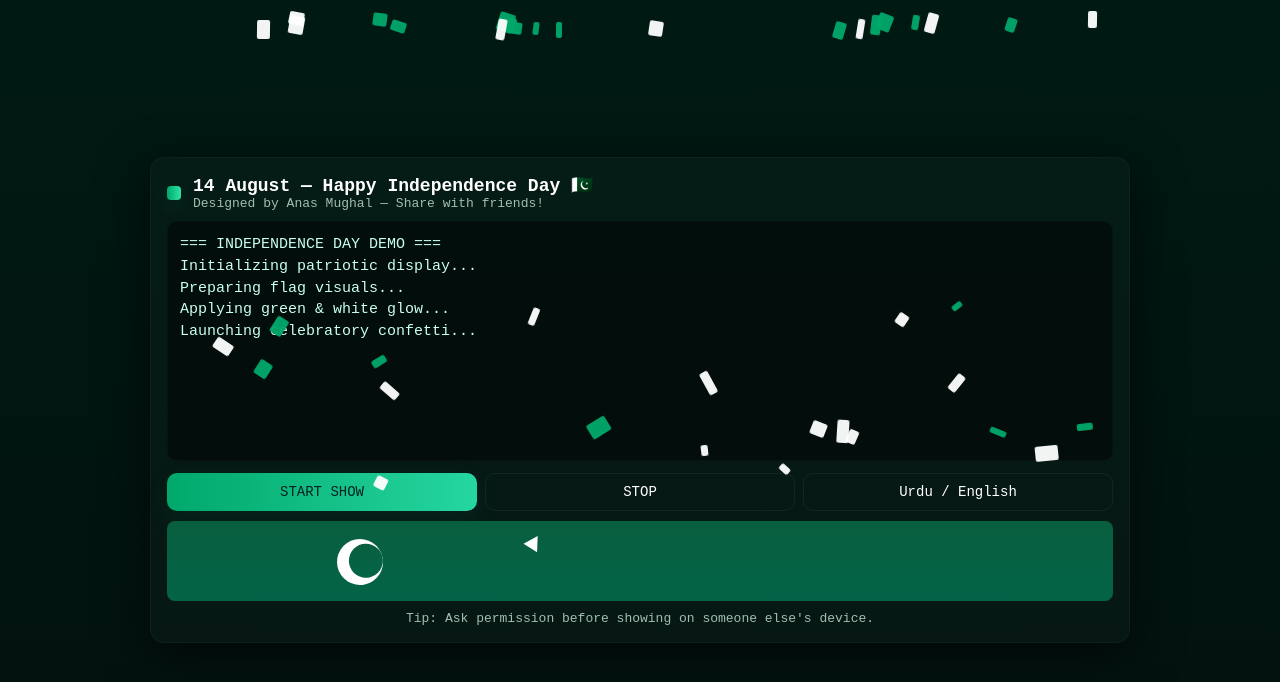
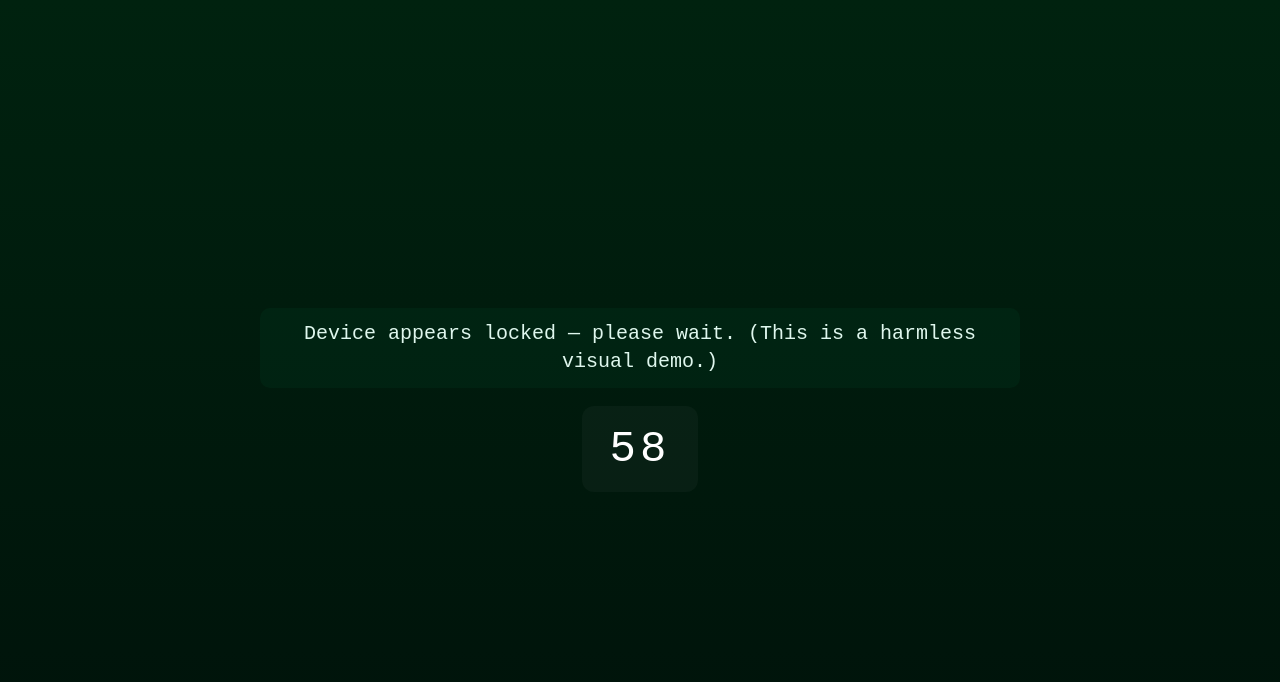
Before and after one commit to anas12mughal14-ux/My-website, a plain HTML site: page index.html in a window 1280 px wide. Both pictures are taken after a click on the button "START SHOW". Drawn offline with Linux system fonts and the light colour scheme.

Commit message:
Add files via upload

```diff
--- a/index.html
+++ b/index.html
@@ -3,7 +3,7 @@
 <head>
 <meta charset="utf-8" />
 <meta name="viewport" content="width=device-width,initial-scale=1" />
-<title>14 August — Happy Independence Day 🇵🇰</title>
+<title>14 August — Full-screen Prank (Safe)</title>
 <style>
   :root{
     --bg1:#001913; --bg2:#03120f; --accent:#00a86b; --white:#fff;
@@ -12,40 +12,49 @@
   *{box-sizing:border-box}
   html,body{height:100%;margin:0;font-family:var(--mono);background:linear-gradient(180deg,var(--bg1),var(--bg2));color:var(--white);-webkit-font-smoothing:antialiased}
   .wrap{min-height:100%;display:flex;align-items:center;justify-content:center;padding:18px}
-  .card{width:100%;max-width:980px;background:rgba(255,255,255,0.02);border-radius:14px;padding:16px;box-shadow:0 14px 50px rgba(0,0,0,0.6);border:1px solid rgba(255,255,255,0.03)}
+  .card{width:100%;max-width:980px;background:rgba(255,255,255,0.02);border-radius:12px;padding:14px;box-shadow:0 12px 40px rgba(0,0,0,0.6);border:1px solid rgba(255,255,255,0.02)}
   header{display:flex;gap:12px;align-items:center;margin-bottom:10px}
-  .dot{width:14px;height:14px;border-radius:4px;background:linear-gradient(90deg,var(--accent),#2fe4a6);box-shadow:0 6px 18px rgba(0,168,107,0.15)}
+  .dot{width:12px;height:12px;border-radius:3px;background:linear-gradient(90deg,var(--accent),#2fe4a6)}
   h1{margin:0;font-size:18px}
   p.sub{margin:0;color:var(--muted);font-size:13px}
-  .terminal{background:rgba(1,4,6,0.55);border-radius:10px;padding:12px;color:#c9fff0;min-height:240px;max-height:60vh;overflow:auto;border:1px solid rgba(255,255,255,0.02)}
+  .terminal{background:rgba(1,4,6,0.55);border-radius:10px;padding:12px;color:#c9fff0;min-height:200px;max-height:60vh;overflow:auto;border:1px solid rgba(255,255,255,0.02)}
   .line{white-space:pre-wrap;font-size:15px;line-height:1.45}
-  .controls{display:flex;gap:8px;flex-wrap:wrap;margin-top:12px;justify-content:center}
-  button{flex:1 1 140px;min-width:120px;padding:10px;border-radius:10px;border:1px solid rgba(255,255,255,0.06);background:transparent;color:var(--white);font-family:var(--mono);font-size:14px;cursor:pointer}
-  button.primary{background:linear-gradient(90deg,var(--accent),#26d6a0);border:none;color:#022;box-shadow:0 8px 24px rgba(0,168,107,0.09)}
-  .flagMini{height:80px;border-radius:8px;background:linear-gradient(180deg,#085f3f,#046447);position:relative;margin-top:10px}
+  .controls{display:flex;gap:10px;flex-wrap:wrap;margin-top:12px;justify-content:center}
+  button{flex:1 1 120px;min-width:110px;padding:10px;border-radius:10px;border:1px solid rgba(255,255,255,0.06);background:transparent;color:var(--white);font-family:var(--mono);font-size:14px;cursor:pointer}
+  button.primary{background:linear-gradient(90deg,var(--accent),#26d6a0);border:none;color:#022}
+  .flagMini{height:72px;border-radius:8px;background:linear-gradient(180deg,#085f3f,#046447);position:relative;margin-top:10px}
   .cres{position:absolute;left:18%;top:22%;width:46px;height:46px;border-radius:50%;background:var(--white);transform:rotate(-12deg)}
   .cres::after{content:"";position:absolute;left:12px;top:6px;width:34px;height:34px;border-radius:50%;background:linear-gradient(180deg,#085f3f,#046447)}
   .starMini{position:absolute;left:38%;top:18%;width:0;height:0;border-left:8px solid transparent;border-right:8px solid transparent;border-bottom:14px solid var(--white);transform:rotate(32deg)}
-  .big-banner{margin-top:12px;padding:14px;border-radius:10px;text-align:center;font-weight:700;font-size:18px;color:#012b1f;background:linear-gradient(90deg,#bfffe8,#e8fff9);box-shadow:0 8px 24px rgba(0,168,107,0.06)}
-  footer{margin-top:10px;color:var(--muted);font-size:13px;text-align:center}
-  .confetti{position:fixed;left:0;top:0;width:100%;height:100%;pointer-events:none;z-index:9999}
-  @media (max-width:420px){ .terminal{min-height:200px} h1{font-size:16px} .controls{gap:6px} }
+  .big-banner{margin-top:12px;padding:14px;border-radius:10px;text-align:center;font-weight:700;font-size:18px;color:#012b1f;background:linear-gradient(90deg,#bfffe8,#e8fff9)}
+  footer{margin-top:12px;color:var(--muted);font-size:12px;text-align:center}
+  /* FULLSCREEN OVERLAY */
+  #prankOverlay{
+    position:fixed; inset:0; background:linear-gradient(180deg,#00220f,#00120a); z-index:99999;
+    display:flex;align-items:center;justify-content:center;flex-direction:column; gap:18px;
+    color:var(--white); text-align:center; padding:20px; pointer-events:auto;
+  }
+  #count{font-family:var(--mono); font-size:44px; letter-spacing:4px; background:rgba(255,255,255,0.03); padding:18px 28px; border-radius:12px}
+  #overlayMsg{max-width:760px; font-size:20px; line-height:1.4; color:#dff7ee; padding:12px; border-radius:10px; background:rgba(0,168,107,0.06)}
+  #closeBtn{margin-top:14px; padding:10px 18px; border-radius:10px; border:none; background:#fff; color:#012a1f; font-weight:700; cursor:pointer}
+  /* disable pointer events when overlay active - handled by JS */
+  @media (max-width:420px){ #count{font-size:36px} #overlayMsg{font-size:16px} }
 </style>
 </head>
 <body>
   <div class="wrap">
-    <div class="card" role="region" aria-label="Independence Day demo">
+    <div class="card" role="region" aria-label="Independence Day prank demo">
       <header>
         <div class="dot" aria-hidden></div>
         <div>
-          <h1>14 August — Happy Independence Day 🇵🇰</h1>
-          <p class="sub">Designed by Anas Mughal — Share with friends!</p>
+          <h1>14 August — Independence Day Demo</h1>
+          <p class="sub">Designed by Anas Mughal — Safe visual prank</p>
         </div>
       </header>
 
-      <div class="terminal" id="term" tabindex="0" aria-live="polite">
+      <div class="terminal" id="term">
         <div class="line">Local Independence Day Display — safe demo</div>
-        <div class="line" style="color:var(--muted)">Press START. Rotate phone to landscape for bigger effect.</div>
+        <div class="line" style="color:var(--muted)">Use START SHOW to begin the 60s full-screen effect. Ask permission first.</div>
       </div>
 
       <div class="controls">
@@ -61,95 +70,151 @@
 
       <div class="big-banner" id="banner" style="display:none">
         Happy Independence Day! <br>
-        Designed by: <span id="presenter">Anas Mughal</span>
+        Designed by: <strong>Anas Mughal</strong>
       </div>
 
-      <div class="confetti" id="confetti"></div>
+      <footer>Tip: This is only a visual prank. Do not use on unwilling people.</footer>
+    </div>
+  </div>
 
-      <footer>Tip: Ask permission before showing on someone else's device.</footer>
-    </div>
+  <!-- overlay (hidden by default) -->
+  <div id="prankOverlay" style="display:none" aria-hidden="true">
+    <div id="overlayMsg">Device appears locked — please wait. (This is a harmless visual demo.)</div>
+    <div id="count">60</div>
+    <button id="closeBtn" style="display:none">Exit Early</button>
   </div>
 
 <script>
 (function(){
-  const term = document.getElementById('term');
   const start = document.getElementById('start');
   const stop = document.getElementById('stop');
   const langBtn = document.getElementById('lang');
   const banner = document.getElementById('banner');
-  const confRoot = document.getElementById('confetti');
+  const overlay = document.getElementById('prankOverlay');
+  const countEl = document.getElementById('count');
+  const closeBtn = document.getElementById('closeBtn');
 
+  let timers = [];
   let running = false;
   let useUrdu = false;
-  let timers = [];
+  let seconds = 60;
 
-  const EN = [
-    "=== INDEPENDENCE DAY DEMO ===",
-    "Initializing patriotic display...",
-    "Preparing flag visuals...",
-    "Applying green & white glow...",
-    "Launching celebratory confetti...",
-    "Displaying banner: Happy Independence Day!",
-    "Enjoy the celebration!"
-  ];
-  const UR = [
-    "=== یومِ آزادی ڈیمو ===",
-    "تیاری ہو رہی ہے...",
-    "جھنڈے کے مناظر تیار ہو رہے ہیں...",
-    "سبز اور سفید روشنی دکھائی جا رہی ہے...",
-    "خوشی کے اظہار کے لئے کنفیٹی!",
-    "بینر ظاہر ہو رہا ہے: یومِ آزادی مبارک!",
-    "لطف اٹھائیں!"
-  ];
+  const speechEN = "Attention. Device is busy. Happy Independence Day from Anas Mughal. Please wait.";
+  const speechUR = "توجہ۔ آلہ مصروف ہے۔ یومِ آزادی مبارک۔ انعام: اناس مغل۔ براہ کرم انتظار کریں۔";
 
-  function clearTerm(){ term.innerHTML=''; }
-  function appendLine(txt){ const d=document.createElement('div'); d.className='line'; d.textContent=txt; term.appendChild(d); term.scrollTop=term.scrollHeight; }
-  function schedule(fn, ms){ const t = setTimeout(fn, ms); timers.push(t); return t; }
   function clearTimers(){ while(timers.length) clearTimeout(timers.pop()); }
 
-  function openFullscreen(){
+  function speak(text){
+    // use Web Speech API; will play only after a user gesture (Start click)
+    try {
+      if(window.speechSynthesis){
+        window.speechSynthesis.cancel();
+        const ut = new SpeechSynthesisUtterance(text);
+        ut.lang = useUrdu ? 'ur-PK' : 'en-US';
+        ut.rate = 1;
+        ut.pitch = 1;
+        window.speechSynthesis.speak(ut);
+      }
+    } catch(e){ console.warn("TTS not available", e); }
+  }
+
+  function enterFullScreen(){
     const el = document.documentElement;
     if(el.requestFullscreen) el.requestFullscreen().catch(()=>{});
     else if(el.webkitRequestFullscreen) el.webkitRequestFullscreen().catch(()=>{});
   }
+  function exitFullScreen(){
+    if(document.exitFullscreen) document.exitFullscreen().catch(()=>{});
+    else if(document.webkitExitFullscreen) document.webkitExitFullscreen().catch(()=>{});
+  }
 
-  function confettiBurst(){
-    for(let i=0;i<20;i++){
+  function startPrank(){
+    if(running) return;
+    running = true;
+    seconds = 60;
+    overlay.style.display = 'flex';
+    overlay.setAttribute('aria-hidden','false');
+    document.body.style.overflow = 'hidden';
+    // try to go fullscreen (may require user gesture; Start click counts)
+    enterFullScreen();
+    // disable pointer events on the page behind
+    document.querySelector('.wrap').style.pointerEvents = 'none';
+    // announce
+    speak(useUrdu ? speechUR : speechEN);
+
+    // update countdown visually
+    countEl.textContent = seconds;
+    // schedule countdown every second
+    for(let i=1;i<=seconds;i++){
+      timers.push(setTimeout(()=> {
+        countEl.textContent = (seconds - i).toString();
+        // little visual confetti bursts during countdown:
+        if(i % 5 === 0) createMiniConfetti();
+      }, i*1000));
+    }
+    // finish after seconds
+    timers.push(setTimeout(() => {
+      endPrank();
+    }, (seconds+1)*1000));
+    // show close button after 10s (so prank isn't permanent)
+    timers.push(setTimeout(()=>{ closeBtn.style.display = 'inline-block'; }, 10000));
+  }
+
+  function endPrank(){
+    clearTimers();
+    running = false;
+    overlay.style.display = 'none';
+    overlay.setAttribute('aria-hidden','true');
+    document.body.style.overflow = '';
+    document.querySelector('.wrap').style.pointerEvents = '';
+    exitFullScreen();
+    // small celebration and banner
+    banner.style.display = 'block';
+    speak(useUrdu ? "ختم شد۔ یومِ آزادی مبارک!" : "Finished. Happy Independence Day!");
+    // hide close button again
+    closeBtn.style.display = 'none';
+  }
+
+  function stopPrankImmediate(){
+    if(!running) return;
+    endPrank();
+  }
+
+  // small confetti pieces (visual only)
+  function createMiniConfetti(){
+    const root = document.getElementById('prankOverlay');
+    for(let i=0;i<12;i++){
       const c = document.createElement('div');
-      c.style.position='fixed'; c.style.zIndex=9999;
-      c.style.left = (10 + Math.random()*80) + '%';
-      c.style.top = '-10px';
-      c.style.width = (6 + Math.random()*10) + 'px';
-      c.style.height = (10 + Math.random()*14) + 'px';
+      c.style.position='absolute'; c.style.left = (20 + Math.random()*60) + '%';
+      c.style.top = (10 + Math.random()*10) + '%';
+      c.style.width = (6 + Math.random()*8) + 'px';
+      c.style.height = (10 + Math.random()*12) + 'px';
       c.style.background = Math.random()>0.5 ? '#00a86b' : '#ffffff';
-      c.style.borderRadius='2px'; c.style.opacity='0.95';
-      confRoot.appendChild(c);
-      schedule(()=>{ c.style.transition='top 2s linear, left 2s linear, transform 2s'; c.style.top=(50+Math.random()*30)+'%'; c.style.left=(5+Math.random()*88)+'%'; c.style.transform='rotate('+Math.random()*720+'deg)'; }, 20);
-      schedule(()=>{ c.remove(); }, 2200);
+      c.style.opacity = '0.95';
+      c.style.borderRadius = '2px';
+      c.style.transform = 'rotate(' + (Math.random()*360) + 'deg)';
+      c.style.transition = 'top 2s linear, opacity 1.7s';
+      root.appendChild(c);
+      setTimeout(()=>{ c.style.top = (80 + Math.random()*10) + '%'; c.style.opacity = '0'; }, 50);
+      setTimeout(()=>{ c.remove(); }, 1900);
     }
   }
 
-  function runSequence(){
-    if(running) return; running=true; clearTerm(); banner.style.display='none';
-    const msgs = useUrdu ? UR : EN;
-    appendLine(msgs[0]);
-    let t=600;
-    for(let i=1;i<msgs.length;i++){
-      schedule(()=>{ appendLine(msgs[i]); if(i%2===0) confettiBurst(); }, t);
-      t += 700;
-    }
-    schedule(()=>{ appendLine(""); appendLine(useUrdu ? ">>> یومِ آزادی مبارک!" : ">>> Happy Independence Day!"); banner.style.display='block'; confettiBurst(); openFullscreen(); running=false; }, t);
-  }
+  // Button handlers
+  start.addEventListener('click', () => {
+    // first click triggers start (and allows speech/fullscreen)
+    startPrank();
+  });
+  stop.addEventListener('click', stopPrankImmediate);
+  closeBtn.addEventListener('click', endPrank);
+  langBtn.addEventListener('click', () => {
+    useUrdu = !useUrdu;
+    langBtn.textContent = useUrdu ? "Show English" : "Urdu / English";
+  });
 
-  start.addEventListener('click', runSequence);
-  stop.addEventListener('click', ()=>{ running=false; clearTimers(); appendLine("** Show stopped **"); banner.style.display='none'; });
-  langBtn.addEventListener('click', ()=>{ useUrdu=!useUrdu; langBtn.textContent = useUrdu ? "Show English" : "Urdu / English"; appendLine(useUrdu ? "زبان: اردو" : "Language: English"); });
+  // safety: if user navigates away or page hidden, end prank
+  document.addEventListener('visibilitychange', () => { if(document.hidden) endPrank(); });
 
-  // Set presenter's name (now fixed as Anas Mughal)
-  document.getElementById('presenter').textContent = 'Anas Mughal';
-
-  appendLine("Local Independence Day Display — safe demo");
-  appendLine("Press START. Rotate phone for best view.");
 })();
 </script>
 </body>
```
